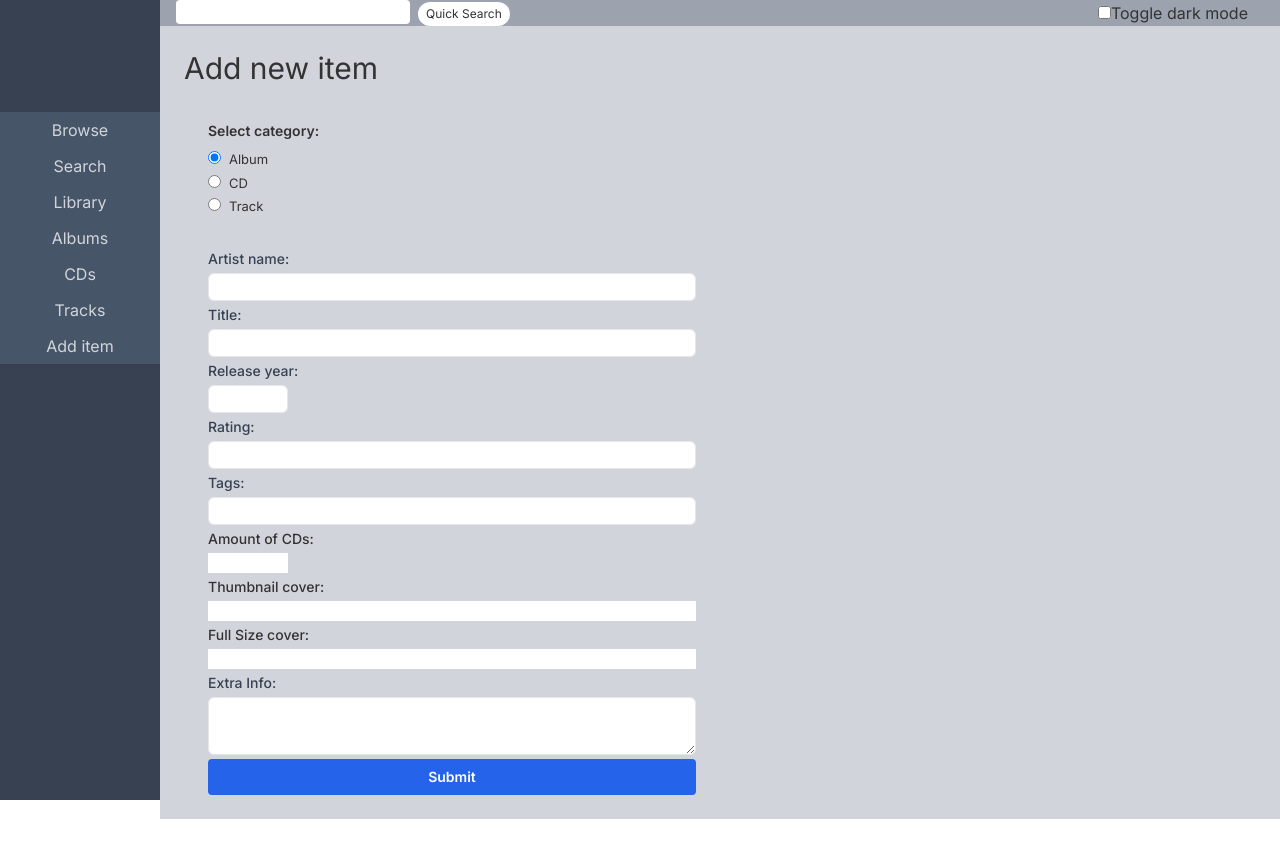
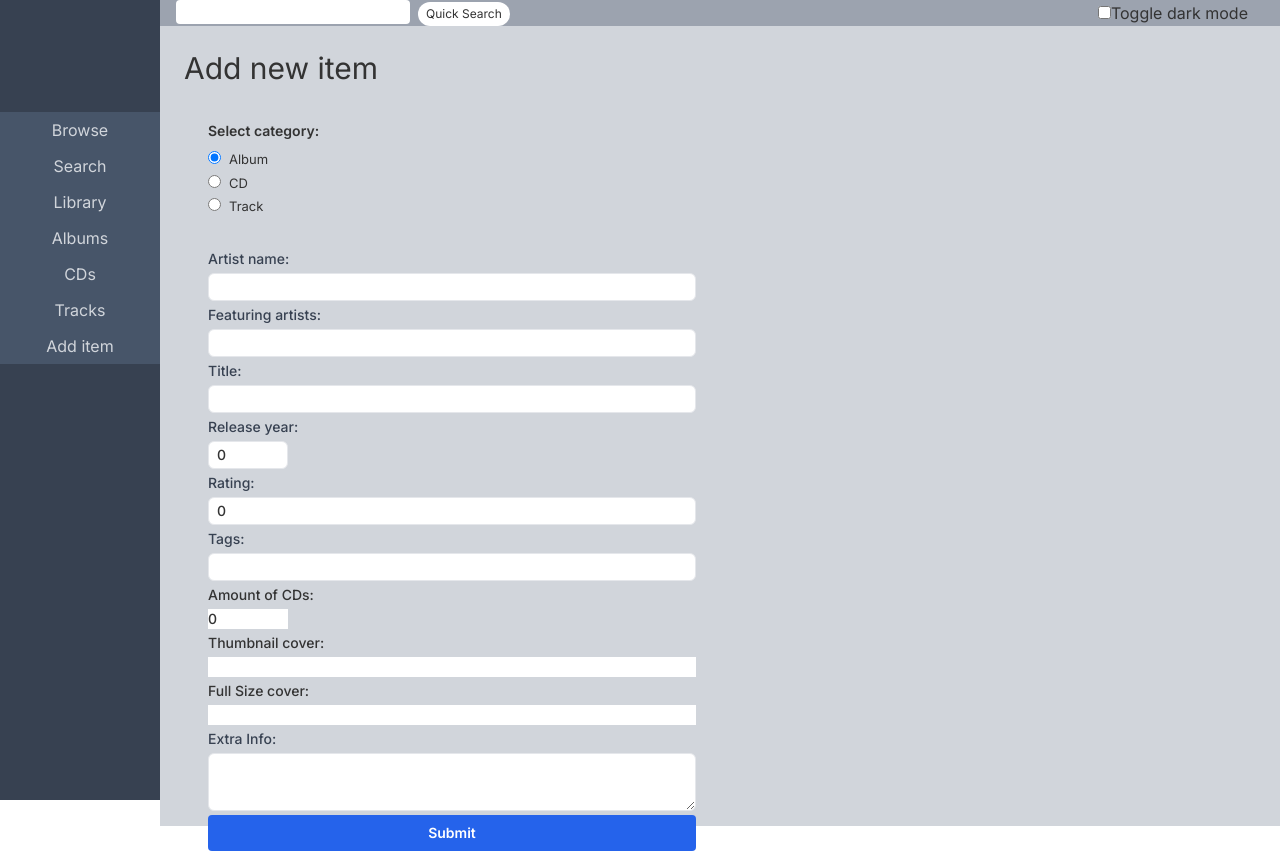
Before and after one commit to RobVerplanke/cd-manager-react, a React (Vite) app: page /add in a window 1280 px wide. Before the commit the page ends 819 px from the top, so only its background shows below. Built offline with nearby package versions, Linux system fonts and the light colour scheme; no server answers.

Commit message:
feat: create new object with add form

```diff
--- a/src/components/pages/AddItem.tsx
+++ b/src/components/pages/AddItem.tsx
@@ -1,11 +1,41 @@
-import { useState } from 'react';
-import { Album, Cd, Track, ItemType } from '../../lib/types/types';
+import { useEffect, useReducer, useState } from 'react';
+import { type ItemType, type Item } from '../../lib/types/types';
 import CategorySelector from '../CategorySelector';
+import formDataReducer from '../../reducers/formDataReducer';
+import { createNewItemObject } from '../../utils/helperFunctions';
 
 function AddItemPage() {
   const [selectedCategory, setSelectedCategory] = useState<ItemType>('album');
 
-  // Form state to store item data
+  // Create a template object for the new item
+  const newItem: Item = createNewItemObject();
+
+  // Store data for new item
+  const [state, dispatch] = useReducer(formDataReducer, newItem);
+
+  // Clear form when user changes item category
+  useEffect(() => {
+    dispatch({
+      type: 'cleared_form',
+      payload: { inputValue: '' },
+    });
+  }, [selectedCategory]);
+
+  // While the user is typing, update the property values of the new object
+  function handleChange(
+    inputType: string,
+    event: React.ChangeEvent<HTMLInputElement | HTMLTextAreaElement>
+  ) {
+    dispatch({
+      type: inputType,
+      payload: { inputValue: event.target.value },
+    });
+  }
+
+  function handleSubmit(event: React.FormEvent<HTMLFormElement>) {
+    event.preventDefault();
+    console.log('Submitted item:', state);
+  }
 
   // Conditionally render category-specific fields based on selected category
   function renderCategorySpecificFields() {
@@ -13,40 +43,98 @@ function AddItemPage() {
       return (
         <>
           <label htmlFor="cdCount">Amount of CDs:</label>
-          <input type="number" id="cdCount" name="cdCount" className="w-20" />
+          <input
+            type="number"
+            id="cdCount"
+            name="cdCount"
+            className="w-20"
+            value={state.specificFields.album.cdCount}
+            onChange={(e) => handleChange('added_album-cdCount', e)}
+          />
           <label htmlFor="thumbnail">Thumbnail cover:</label>
-          <input type="text" id="thumbnail" name="thumbnail" />
+          <input
+            type="text"
+            id="thumbnail"
+            name="thumbnail"
+            value={state.specificFields.album.cover.thumbnail}
+            onChange={(e) => handleChange('added_album-thumbnail', e)}
+          />
           <label htmlFor="fullSize">Full Size cover:</label>
-          <input type="text" id="fullSize" name="fullSize" />
+          <input
+            type="text"
+            id="fullSize"
+            name="fullSize"
+            value={state.specificFields.album.cover.fullSize}
+            onChange={(e) => handleChange('added_album-fullSize', e)}
+          />
         </>
       );
     } else if (selectedCategory === 'cd') {
       return (
         <>
           <label htmlFor="cdCount">Amount of CDs:</label>
-          <input type="number" id="cdCount" name="cdCount" className="w-20" />
+          <input
+            type="number"
+            id="cdCount"
+            name="cdCount"
+            className="w-20"
+            value={state.specificFields.cd.cdCount}
+            onChange={(e) => handleChange('added_cd-cdCount', e)}
+          />
           <label htmlFor="trackCount">Amount of tracks:</label>
           <input
             type="number"
             id="trackCount"
             name="trackCount"
             className="w-20"
+            value={state.specificFields.cd.trackCount}
+            onChange={(e) => handleChange('added_tracksCount', e)}
           />
           <label htmlFor="partOfAlbum">Part of Album:</label>
-          <input type="text" id="partOfAlbum" name="partOfAlbum" />
+          <input
+            type="text"
+            id="partOfAlbum"
+            name="partOfAlbum"
+            value={state.specificFields.cd.partOfAlbum}
+            onChange={(e) => handleChange('added_partOfAlbum', e)}
+          />
           <label htmlFor="thumbnail">Thumbnail cover:</label>
-          <input type="text" id="thumbnail" name="thumbnail" />
+          <input
+            type="text"
+            id="thumbnail"
+            name="thumbnail"
+            value={state.specificFields.cd.cover.thumbnail}
+            onChange={(e) => handleChange('added_cd-thumbnail', e)}
+          />
           <label htmlFor="fullSize">Full Size cover:</label>
-          <input type="text" id="fullSize" name="fullSize" />
+          <input
+            type="text"
+            id="fullSize"
+            name="fullSize"
+            value={state.specificFields.cd.cover.fullSize}
+            onChange={(e) => handleChange('added_album-fullSize', e)}
+          />
         </>
       );
     } else if (selectedCategory === 'track') {
       return (
         <>
           <label htmlFor="cdTitle">CD Title:</label>
-          <input type="text" id="cdTitle" name="cdTitle" />
+          <input
+            type="text"
+            id="cdTitle"
+            name="cdTitle"
+            value={state.specificFields.track.cdTitle}
+            onChange={(e) => handleChange('added_cdTitle', e)}
+          />
           <label htmlFor="length">Track Length:</label>
-          <input type="text" id="length" name="length" />
+          <input
+            type="text"
+            id="length"
+            name="length"
+            value={state.specificFields.track.length}
+            onChange={(e) => handleChange('added_length', e)}
+          />
         </>
       );
     }
@@ -63,7 +151,10 @@ function AddItemPage() {
         setSelectedCategory={setSelectedCategory}
       />
       {/* Common fields for all categories */}
-      <form className="flex flex-col w-full pl-6 max-w-lg space-y-1 text-sm font-medium">
+      <form
+        className="flex flex-col w-full pl-6 max-w-lg space-y-1 text-sm font-medium"
+        onSubmit={(e) => handleSubmit(e)}
+      >
         <label htmlFor="artist" className="text-gray-700">
           Artist name:
         </label>
@@ -72,6 +163,19 @@ function AddItemPage() {
           id="artist"
           name="artist"
           className="border rounded-md h-7 p-2 focus:outline-none focus:ring-2 focus:ring-blue-500"
+          value={state.artist}
+          onChange={(e) => handleChange('added_artist', e)}
+        />
+        <label htmlFor="feat-artists" className="text-gray-700">
+          Featuring artists:
+        </label>
+        <input
+          type="text"
+          id="feat-artists"
+          name="feat-artists"
+          className="border rounded-md h-7 p-2 focus:outline-none focus:ring-2 focus:ring-blue-500"
+          value={state.featuringArtists}
+          onChange={(e) => handleChange('added_feat-artists', e)}
         />
 
         <label htmlFor="title" className="text-gray-700">
@@ -82,6 +186,8 @@ function AddItemPage() {
           id="title"
           name="title"
           className="border rounded-md h-7 p-2 focus:outline-none focus:ring-2 focus:ring-blue-500"
+          value={state.title}
+          onChange={(e) => handleChange('added_title', e)}
         />
 
         <label htmlFor="year" className="text-gray-700">
@@ -92,6 +198,8 @@ function AddItemPage() {
           id="year"
           name="year"
           className="border rounded-md h-7 w-20 p-2 focus:outline-none focus:ring-2 focus:ring-blue-500"
+          value={state.year}
+          onChange={(e) => handleChange('added_year', e)}
         />
 
         <label htmlFor="rating" className="text-gray-700">
@@ -104,6 +212,8 @@ function AddItemPage() {
           min="0"
           max="5"
           className="border rounded-md h-7 p-2 focus:outline-none focus:ring-2 focus:ring-blue-500"
+          value={state.rating}
+          onChange={(e) => handleChange('added_rating', e)}
         />
 
         <label htmlFor="tags" className="text-gray-700">
@@ -114,6 +224,8 @@ function AddItemPage() {
           id="tags"
           name="tags"
           className="border rounded-md h-7 p-2 focus:outline-none focus:ring-2 focus:ring-blue-500"
+          value={state.tags}
+          onChange={(e) => handleChange('added_tags', e)}
         />
 
         {/* Category-specific fields */}
@@ -127,6 +239,8 @@ function AddItemPage() {
           id="extraInfo"
           name="extraInfo"
           className="border rounded-md p-2 focus:outline-none focus:ring-2 focus:ring-blue-500"
+          value={state.extraInfo}
+          onChange={(e) => handleChange('added_extraInfo', e)}
         ></textarea>
 
         {/* Submit button */}
--- a/src/lib/types/types.ts
+++ b/src/lib/types/types.ts
@@ -22,7 +22,7 @@ type ItemWithCoverCardProps = Album | Cd;
 // A base type with common properties
 type Item = {
   id: number;
-  type: ItemType;
+  type: string;
   artist: string;
   featuringArtists?: string[];
   title: string;
@@ -30,6 +30,29 @@ type Item = {
   year: number;
   rating: number;
   extraInfo: string;
+  specificFields: {
+    album: {
+      cdCount: number;
+      cover: {
+        thumbnail: string;
+        fullSize: string;
+      };
+    };
+    cd: {
+      cdCount: number;
+      trackCount: number;
+      partOfAlbum?: string;
+      cover: {
+        thumbnail: string;
+        fullSize: string;
+      };
+    };
+    track: {
+      cdTitle: string;
+      trackNumber: number;
+      length: string;
+    };
+  };
 };
 
 // Properties specific for an item of type Album
@@ -59,6 +82,7 @@ type Track = Item & {
 };
 
 export {
+  Item,
   ItemType,
   ItemCardProps,
   ItemWithCoverCardProps,
--- /dev/null
+++ b/src/reducers/formDataReducer.ts
@@ -0,0 +1,157 @@
+import { Item } from '../lib/types/types';
+import { createNewItemObject } from '../utils/helperFunctions';
+
+const newObject: Item = createNewItemObject();
+
+// Reducer function for adding items to the library
+export default function formDataReducer(
+  state: Item,
+  action: { type: string; payload: { inputValue: string | number } }
+): Item {
+  switch (action.type) {
+    case 'cleared_form':
+      return { ...state, ...newObject };
+    case 'added_title':
+      return { ...state, title: action.payload.inputValue as string };
+    case 'added_artist':
+      return { ...state, artist: action.payload.inputValue as string };
+    case 'added_feat-artists':
+      return {
+        ...state,
+        featuringArtists: [action.payload.inputValue] as string[],
+      };
+    case 'added_year':
+      return { ...state, year: action.payload.inputValue as number };
+    case 'added_rating':
+      return { ...state, rating: action.payload.inputValue as number };
+    case 'added_tags':
+      return { ...state, tags: [action.payload.inputValue] as string[] };
+    case 'added_extraInfo':
+      return { ...state, extraInfo: action.payload.inputValue as string };
+    case 'added_album-thumbnail':
+      return {
+        ...state,
+        specificFields: {
+          ...state.specificFields,
+          album: {
+            ...state.specificFields.album,
+            cover: {
+              ...state.specificFields.album.cover,
+              thumbnail: action.payload.inputValue as string,
+            },
+          },
+        },
+      };
+    case 'added_album-fullSize':
+      return {
+        ...state,
+        specificFields: {
+          ...state.specificFields,
+          album: {
+            ...state.specificFields.album,
+            cover: {
+              ...state.specificFields.album.cover,
+              fullSize: action.payload.inputValue as string,
+            },
+          },
+        },
+      };
+    case 'added_album-cdCount':
+      return {
+        ...state,
+        specificFields: {
+          ...state.specificFields,
+          album: {
+            ...state.specificFields.album,
+            cdCount: action.payload.inputValue as number,
+          },
+        },
+      };
+    case 'added_cd-cdCount':
+      return {
+        ...state,
+        specificFields: {
+          ...state.specificFields,
+          cd: {
+            ...state.specificFields.cd,
+            cdCount: action.payload.inputValue as number,
+          },
+        },
+      };
+    case 'added_cd-thumbnail':
+      return {
+        ...state,
+        specificFields: {
+          ...state.specificFields,
+          cd: {
+            ...state.specificFields.cd,
+            cover: {
+              ...state.specificFields.cd.cover,
+              thumbnail: action.payload.inputValue as string,
+            },
+          },
+        },
+      };
+    case 'added_cd-fullSize':
+      return {
+        ...state,
+        specificFields: {
+          ...state.specificFields,
+          cd: {
+            ...state.specificFields.cd,
+            cover: {
+              ...state.specificFields.cd.cover,
+              fullSize: action.payload.inputValue as string,
+            },
+          },
+        },
+      };
+    case 'added_tracksCount':
+      return {
+        ...state,
+        specificFields: {
+          ...state.specificFields,
+          cd: {
+            ...state.specificFields.cd,
+            trackCount: action.payload.inputValue as number,
+          },
+        },
+      };
+    case 'added_partOfAlbum':
+      return {
+        ...state,
+        specificFields: {
+          ...state.specificFields,
+          cd: {
+            ...state.specificFields.cd,
+            partOfAlbum: action.payload.inputValue as string,
+          },
+        },
+      };
+    case 'added_cdTitle':
+      return {
+        ...state,
+        specificFields: {
+          ...state.specificFields,
+          track: {
+            ...state.specificFields.track,
+            cdTitle: action.payload.inputValue as string,
+          },
+        },
+      };
+    case 'added_length':
+      return {
+        ...state,
+        specificFields: {
+          ...state.specificFields,
+          track: {
+            ...state.specificFields.track,
+            length: action.payload.inputValue as string,
+          },
+        },
+      };
+
+    default:
+      return state;
+  }
+}
--- a/src/utils/helperFunctions.ts
+++ b/src/utils/helperFunctions.ts
@@ -59,3 +59,41 @@ export function sortItemsByLength(items: Track[], isSorted: boolean) {
     ? [...items].sort((a, b) => a.length.localeCompare(b.length))
     : [...items].sort((a, b) => b.length.localeCompare(a.length));
 }
+
+// Template for new item
+export function createNewItemObject() {
+  return {
+    id: Date.now(),
+    type: '',
+    artist: '',
+    featuringArtists: [],
+    title: '',
+    year: 0,
+    rating: 0,
+    tags: [],
+    extraInfo: '',
+    specificFields: {
+      album: {
+        cdCount: 0,
+        cover: {
+          thumbnail: '',
+          fullSize: '',
+        },
+      },
+      cd: {
+        cdCount: 0,
+        trackCount: 0,
+        partOfAlbum: '',
+        cover: {
+          thumbnail: '',
+          fullSize: '',
+        },
+      },
+      track: {
+        cdTitle: '',
+        trackNumber: 0,
+        length: '',
+      },
+    },
+  };
+}
```
